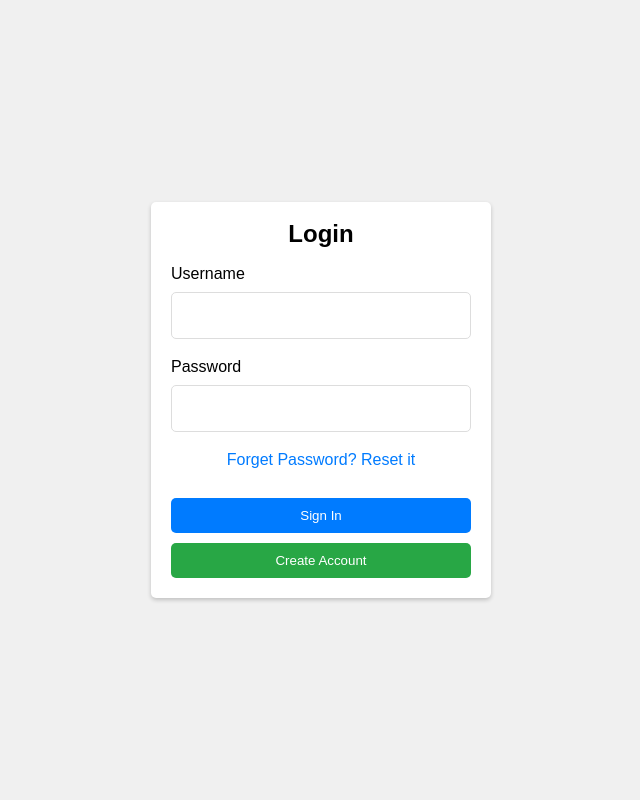
After one commit to pmelvin43/price-alert, a PHP site: page /login.html in a window 1280 px wide. The commit adds this page. Shown: the whole page, without its empty margins (319-959 px from the left). Run offline with PHP 8.4, Linux system fonts and the light colour scheme.

Commit message:
Added login pages and reworked home page, all subject to change

```diff
--- /dev/null
+++ b/src/css/reset.css
@@ -0,0 +1,43 @@
+html, body, div, span, applet, object, iframe,
+h1, h2, h3, h4, h5, h6, p, blockquote, pre,
+a, abbr, acronym, address, big, cite, code,
+del, dfn, em, img, ins, kbd, q, s, samp,
+small, strike, strong, sub, sup, tt, var,
+b, u, i, center,
+dl, dt, dd, ol, ul, li,
+fieldset, form, label, legend,
+table, caption, tbody, tfoot, thead, tr, th, td,
+article, aside, canvas, details, embed,
+figure, figcaption, footer, header, hgroup,
+menu, nav, output, ruby, section, summary,
+time, mark, audio, video {
+    margin: 0;
+    padding: 0;
+    border: 0;
+    font-size: 100%;
+    font: inherit;
+    vertical-align: baseline;
+}
+/* HTML5 display-role reset for older browsers */
+article, aside, details, figcaption, figure,
+footer, header, hgroup, menu, nav, section {
+    display: block;
+}
+body {
+    line-height: 1;
+}
+ol, ul {
+    list-style: none;
+}
+blockquote, q {
+    quotes: none;
+}
+blockquote:before, blockquote:after,
+q:before, q:after {
+    content: '';
+    content: none;
+}
+table {
+    border-collapse: collapse;
+    border-spacing: 0;
+}
--- /dev/null
+++ b/src/css/style.css
@@ -0,0 +1,98 @@
+body {
+    font-family: Arial, sans-serif;
+    background-color: #f0f0f0;
+    display: flex;
+    justify-content: center;
+    align-items: center;
+    height: 100vh;
+}
+
+.login-container {
+    background: white;
+    padding: 20px;
+    border-radius: 5px;
+    box-shadow: 0 2px 4px rgba(0,0,0,0.2);
+    width: 300px;
+}
+
+.login-container h2 {
+    text-align: center;
+    font-size: 24px;
+    font-weight: bold;
+    margin-bottom: 20px;
+}
+
+.input-group {
+    margin-bottom: 20px;
+}
+
+label {
+    display: block;
+    margin-bottom: 5px;
+}
+
+input[type="text"], input[type="password"] {
+    width: 100%;
+    padding: 10px;
+    margin-top: 5px;
+    border: 1px solid #ddd;
+    border-radius: 5px;
+    box-sizing: border-box;
+}
+
+button {
+    width: 100%;
+    padding: 10px;
+    border: none;
+    border-radius: 5px;
+    cursor: pointer;
+    margin-top: 10px;
+}
+
+.sign-in-btn {
+    background-color: #007bff;
+    color: white;
+}
+
+.sign-in-btn:hover {
+    background-color: #0056b3;
+}
+
+.create-account-btn {
+    background-color: #28a745;
+    color: white;
+}
+
+.create-account-btn:hover {
+    background-color: #218838;
+}
+
+.forget-password-link {
+    display: block;
+    margin: 10px 0;
+    color: #007bff;
+    text-align: center;
+    text-decoration: none;
+}
+
+.forget-password-link:hover {
+    text-decoration: underline;
+}
+
+input[type="email"] {
+    width: 100%;
+    padding: 15px;
+    margin-top: 5px;
+    border: 1px solid #ddd;
+    border-radius: 5px;
+    box-sizing: border-box;
+}
+
+input[type="text"], input[type="password"], input[type="email"] {
+    width: 100%;
+    padding: 15px;
+    margin-top: 5px;
+    border: 1px solid #ddd;
+    border-radius: 5px;
+    box-sizing: border-box;
+}
--- /dev/null
+++ b/src/login.html
@@ -0,0 +1,39 @@
+<!DOCTYPE html>
+<html lang="en">
+  <head>
+    <meta charset="UTF-8" />
+    <meta name="viewport" content="width=device-width, initial-scale=1.0" />
+    <title>Login Page</title>
+    <link rel="stylesheet" type="text/css" href="css/reset.css" />
+    <link rel="stylesheet" type="text/css" href="css/style.css" />
+  </head>
+  <body>
+    <div class="login-container">
+      <h2>Login</h2>
+      <form action="/submit-your-login-form" method="post">
+        <div class="input-group">
+          <label for="username">Username</label>
+          <input type="text" id="username" name="username" required />
+        </div>
+        <div class="input-group">
+          <label for="password">Password</label>
+          <input type="password" id="password" name="password" required />
+        </div>
+        <!-- Forget Password Link -->
+        <div class="input-group">
+          <a href="reset-password.html" class="forget-password-link"
+            >Forget Password? Reset it</a
+          >
+        </div>
+        <button type="submit" class="sign-in-btn">Sign In</button>
+        <button
+          type="button"
+          class="create-account-btn"
+          onclick="window.location.href='create-account.html';"
+        >
+          Create Account
+        </button>
+      </form>
+    </div>
+  </body>
+</html>
```
Also changed, not shown: src/create-account.html (added, +43 -0 lines), src/index.html (+16 -64 lines), src/indexStyle.css (+7 -5 lines), src/reset-password.html (added, +25 -0 lines).
